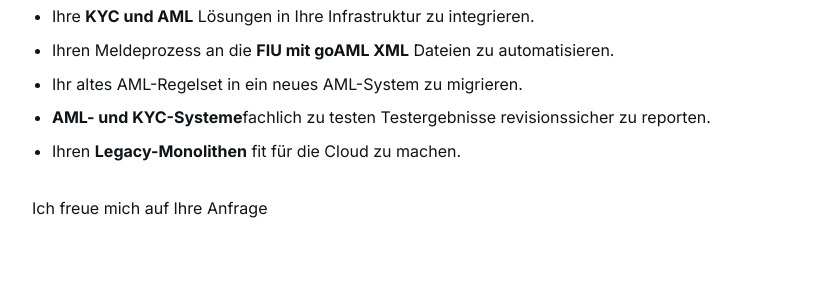
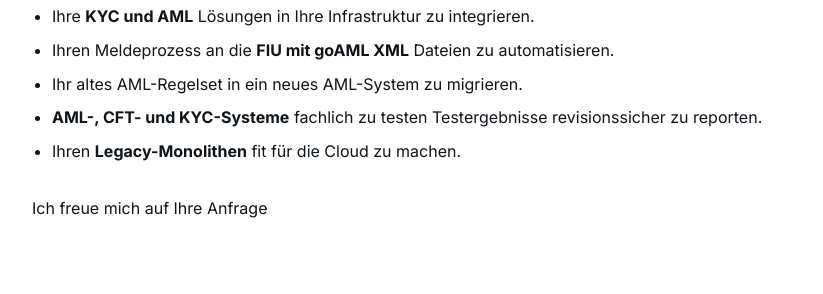
Before and after one commit to Rokko11/Rokko11.github.io, a Jekyll site: the page built from index.html, in a window 1280 px wide and 900 px high, scrolled down 645 px. Shown: the part 153-447 px from the top of the window, without its empty margins (228-1051 px from the left). Built offline with Jekyll 4.4.1, drawn with Linux system fonts in a browser that asks for light colours.

Commit message:
update bio

```diff
--- a/_data/settings.yml
+++ b/_data/settings.yml
@@ -47,7 +47,7 @@
   <li>Ihre <strong>KYC und AML</strong> Lösungen in Ihre Infrastruktur zu integrieren.</li>
   <li>Ihren Meldeprozess an die <strong>FIU mit goAML XML</strong> Dateien zu automatisieren.</li>
   <li>Ihr altes AML-Regelset in ein neues AML-System zu migrieren.</li>
-  <li><strong>AML- und KYC-Systeme</strong>fachlich zu testen Testergebnisse revisionssicher zu reporten.</li>
+  <li><strong>AML-, CFT- und KYC-Systeme</strong> fachlich zu testen Testergebnisse revisionssicher zu reporten.</li>
   <li>Ihren <strong>Legacy-Monolithen</strong> fit für die Cloud zu machen.</li>
   </ul><p><p>Ich freue mich auf Ihre Anfrage"
   author_avatar: '/images/profile.png'
```
